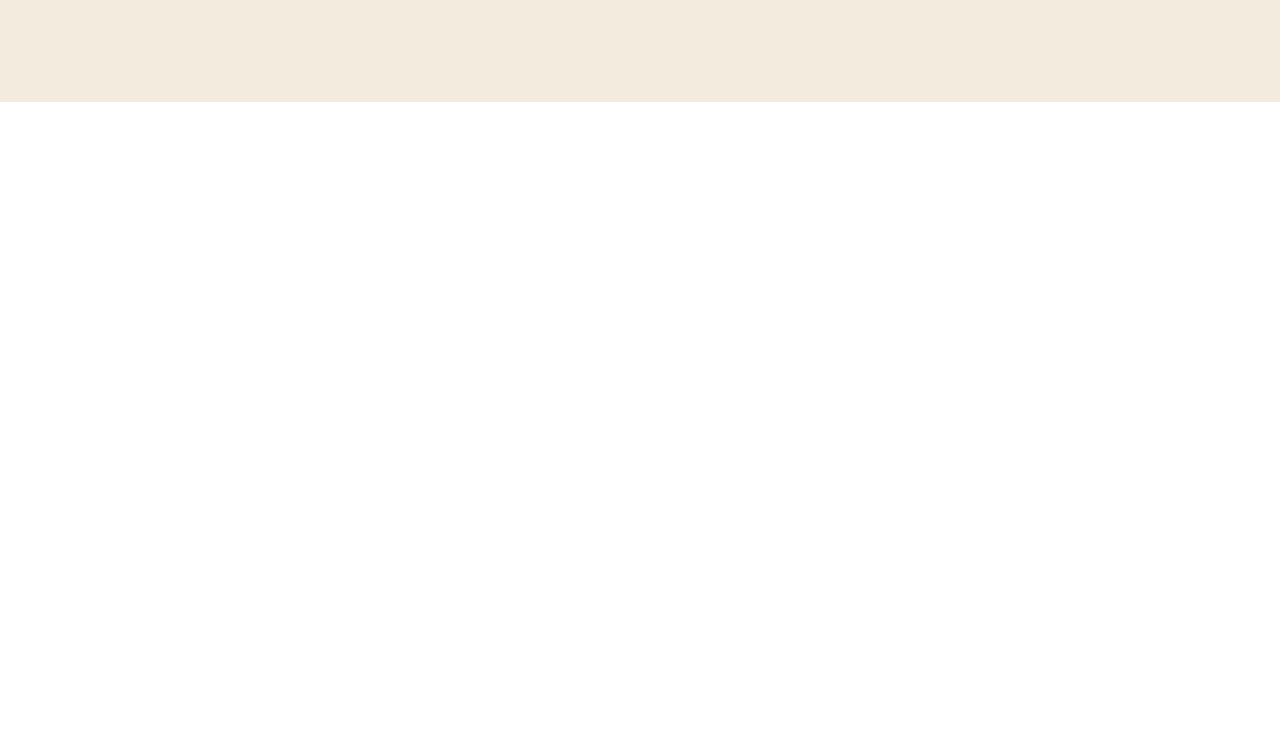
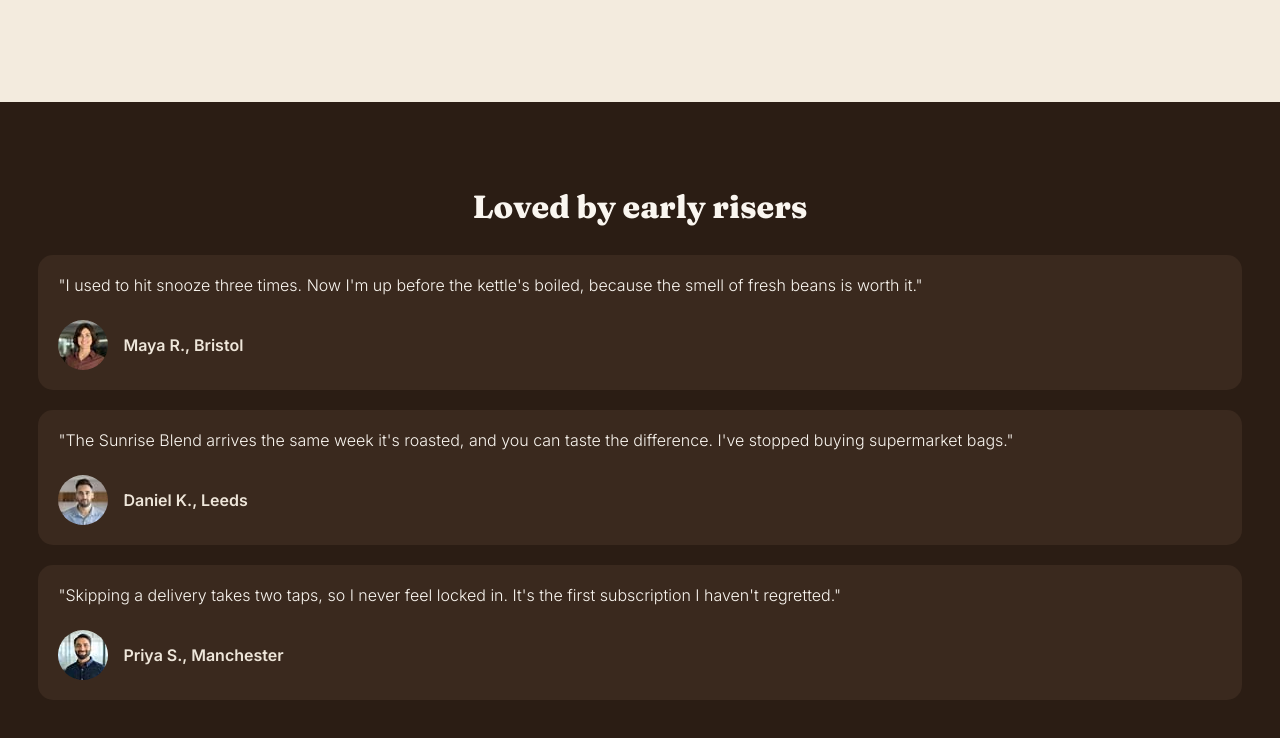
Before and after one commit to codeskeelzz/02-landing-page, a plain HTML site: page index.html in a window 1280 px wide. Shown: the part 3023-3761 px from the top of the page. Before the commit the page ends 3295 px from the top, so only its background shows below. Drawn offline with Linux system fonts and the light colour scheme.

Commit message:
Add Testimonials section.

```diff
--- a/index.html
+++ b/index.html
@@ -230,6 +230,36 @@
         </section>
 
         <section class="testimonial section-container">
+            <div class="container">
+                <h3 class="section-heading section-heading__light">Loved by early risers</h3>
+
+                <div class="testimonial-grid">
+                    <div class="testimonial-block">
+                        <blockquote class="testimonial-quote">"I used to hit snooze three times. Now I'm up before the kettle's boiled, because the smell of fresh beans is worth it." </blockquote>
+                        <div class="testimonial-details">
+                            <img src="images/rachel.jpg" alt="Maya" class="testimonial-photo">
+                            <footer class="testimonial-name">Maya R., Bristol</footer>
+                        </div>
+                    </div>
+
+                    <div class="testimonial-block">
+                        <blockquote class="testimonial-quote">"The Sunrise Blend arrives the same week it's roasted, and you can taste the difference. I've stopped buying supermarket bags."</blockquote>
+                        <div class="testimonial-details">
+                            <img src="images/daniel.jpg" alt="Daniel" class="testimonial-photo">
+                            <footer class="testimonial-name">Daniel K., Leeds</footer>
+                        </div>
+                    </div>
+
+                    <div class="testimonial-block">
+                        <blockquote class="testimonial-quote">"Skipping a delivery takes two taps, so I never feel locked in. It's the first subscription I haven't regretted." </blockquote>
+                        <div class="testimonial-details">
+                            <img src="images/Priya.jpg" alt="Priya" class="testimonial-photo">
+                            <footer class="testimonial-name"> Priya S., Manchester</footer>
+                        </div>
+                    </div>
+                </div>
+
+            </div>
 
         </section>
 
--- a/styles.css
+++ b/styles.css
@@ -397,7 +397,7 @@ button.nocolor {
 
 
 .section-heading {
-    font-weight: 600;
+    font-weight: 800;
     text-align: center;
 }
 
@@ -501,6 +501,55 @@ button.nocolor {
 .sub-featured {
     color: #ffffff;
 }
+
+
+
+
+
+
+/*===================== 8. TESTIMONIAL  ===========================*/
+.testimonial {
+    background-color: #2b1d14;
+}
+
+.testimonial-grid {
+    margin-top: 29px;
+}
+
+.section-heading__light {
+    color: #faf6f0
+}
+
+.testimonial-block {
+    background-color: #3a291e;
+    margin: 0;
+    padding: 20px;
+    border-radius: 15px;
+    margin-bottom: 20px;
+}
+
+.testimonial-quote {
+    color: #faf6f0;
+}
+
+.testimonial-details {
+    display: flex;
+    gap: 15px;
+    align-items: center;
+    margin-top: 25px;
+}
+
+.testimonial-photo {
+    border-radius: 50%;
+}
+
+.testimonial-name {
+    color: #eee6da;
+    font-weight: 600;
+}
+
+
+
 
 
 
```
Also changed, not shown: images/Priya.jpg (added), images/daniel.jpg (added), images/rachel.jpg (added).
